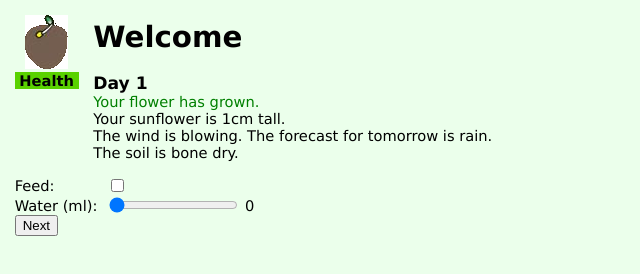
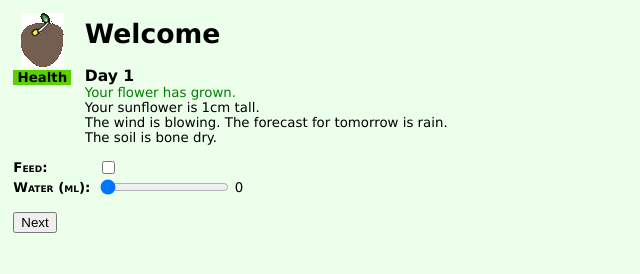
Before and after one commit to juur/flowers, a plain HTML site: page index.html in a window 1280 px wide. Shown: the whole page, without its empty margins (0-640 px from the left). Drawn offline with Linux system fonts and the light colour scheme.

Commit message:
html/css tidyup. fixed never ending game.

```diff
--- a/game.js
+++ b/game.js
@@ -29,6 +29,8 @@ var ForecastDesc = ["fair","sun","rain"];
 var Game = {};
 var Flower = {};
 var Soil = {};
+
+var body, html;
 
 $( document ).ready(function() {
 	body = $( "#body" );
@@ -247,7 +249,7 @@ function progress()
 
 	if(Flower.health <= 0) {
 		body.append(
-			"<p style=\"font-size: 2em; text-align: center\">"+
+			"<p style=\"font-size: 1.5em; text-align: center\">"+
 			"<b>Your flower is dead.</b></p>"
 		);
 		Flower.dead = true;
@@ -264,8 +266,10 @@ function progress()
 		}
 
 		if(Game.day >= MAX_AGE) {
-			body.append( "<b>Game over</b><br>");
-			body.append( "<b>Your sunflower was " + parseInt(height) + "cm tall!</b><br>");
+			body.append(
+				"<b>Game over</b><br>" +
+				"<b>Your sunflower was " + parseInt(Flower.height) + "cm tall!</b><br>"
+			);
 			Flower.dead = true;
 		}
 	}
--- a/index.html
+++ b/index.html
@@ -5,35 +5,34 @@
 	<meta name="viewport" content="initial-scale=1.0">
 	<meta charset="UTF-8">
 	<link rel="stylesheet" type="text/css" href="theme.css">
+	<meta name="description" content="Sunflower growing game">
+	<meta name="keywords" content="sunflower, science, growing, game">
 	<script src="jquery-2.1.1.min.js"></script>
 	<script src="game.js"></script>
   </head>
-
   <body style="height: 100%; margin: 0">
-	<span id="imgdiv" style="max-width: 20%; text-align: center">
-	  <img id="img" style="max-width: 100%" src="Seed%20Germination.png" alt="Seed Germination"/><br>
-	  <div id="rag">&nbsp;<b>Health</b>&nbsp; </div>
+	<span id="imgdiv">
+	  <img id="img" src="Seed%20Germination.png" alt="Seed Germination"/><br>
+	  <span id="rag">&nbsp;<b>Health</b>&nbsp; </span>
 	</span>
-	<div id="div_mid"
-	  style="max-height: 100%; overflow-y: scroll">
+	<div id="div_mid">
 	  <p id="body"></p>
 	</div>
 	<div id="div_bot">
-	  <div style="margin-left: 1em; margin-bottom: 1em;">
+	  <div id="div_form">
 		<form>
-		  <div id="valign">
+		  <div class="valign">
 			<label for="btn_feed">Feed:</label>
-			<input id="btn_feed" type="checkbox" name="feed">
+			<input accesskey="f" id="btn_feed" type="checkbox" name="feed">
 			<br/>
 		  </div>
-
-		  <label for="btn_water">Water&nbsp;(ml):</label>
-		  <input id="btn_water" type="range" value="0" name="water" min="0"
-		  max="1000" step="10">
-		  <output for="water" id="waterlevel">0</output>
-
+		  <div class="valign">
+			<label for="btn_water">Water&nbsp;(ml):</label>
+			<input accesskey="w" id="btn_water" type="range" value="0" name="water" min="0" max="1000" step="10">
+			<output for="water" id="waterlevel">0</output>
+		  </div>
 		  <br/>
-		  <button type="button" id="btn_next">Next</button>
+		  <input accesskey="n" type="button" id="btn_next" value="Next">
 		</form>
 	  </div>
 	  <div>&nbsp;</div>
--- a/theme.css
+++ b/theme.css
@@ -1,5 +1,5 @@
 html {
-  font-size: 			11pt;
+  font-size: 			10pt;
   height: 				100%;
   background-color:		rgb(235,255,235);
   font-family:			"Verdana";
@@ -12,17 +12,35 @@ label, input, output {
 }
 
 label {
-  width:	6em;
+  width:		6em;
+  font-variant:	small-caps;
+  font-weight:	bold;
 }
 
 #imgdiv {
-  float: left;
-  margin: 1em;
+  float: 		left;
+  margin: 		1em;
+  max-width:	20%;
+  text-align: 	center;
+}
+
+#div_form {
+	margin-left: 1em;
+	margin-bottom: 1em;
+}
+
+#div_mid {
+	max-height: 100%;
+	overflow-y: scroll;
+}
+
+#img {
+	max-width: 100%;
 }
 
 #rag {
-	width: 100%;
-	background-color: red
+	width: 				100%;
+	background-color:	red
 }
 
 code {
@@ -31,5 +49,5 @@ code {
 }
 
 h3 {
-	margin:	1em 0em 0em;
+	margin:		1em 0em 0em;
 }
```
Also changed, not shown: form.html (+2 -2 lines).
